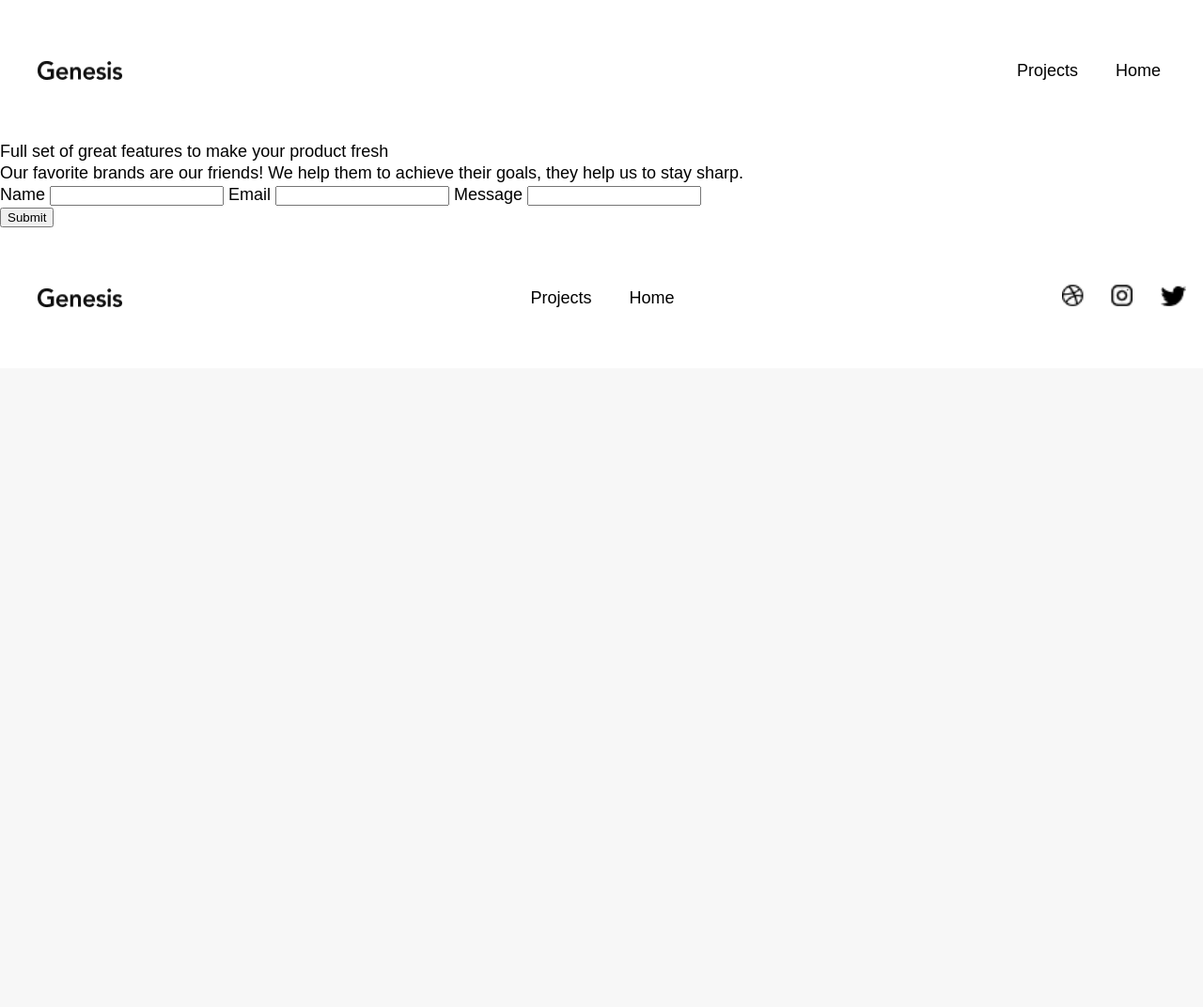
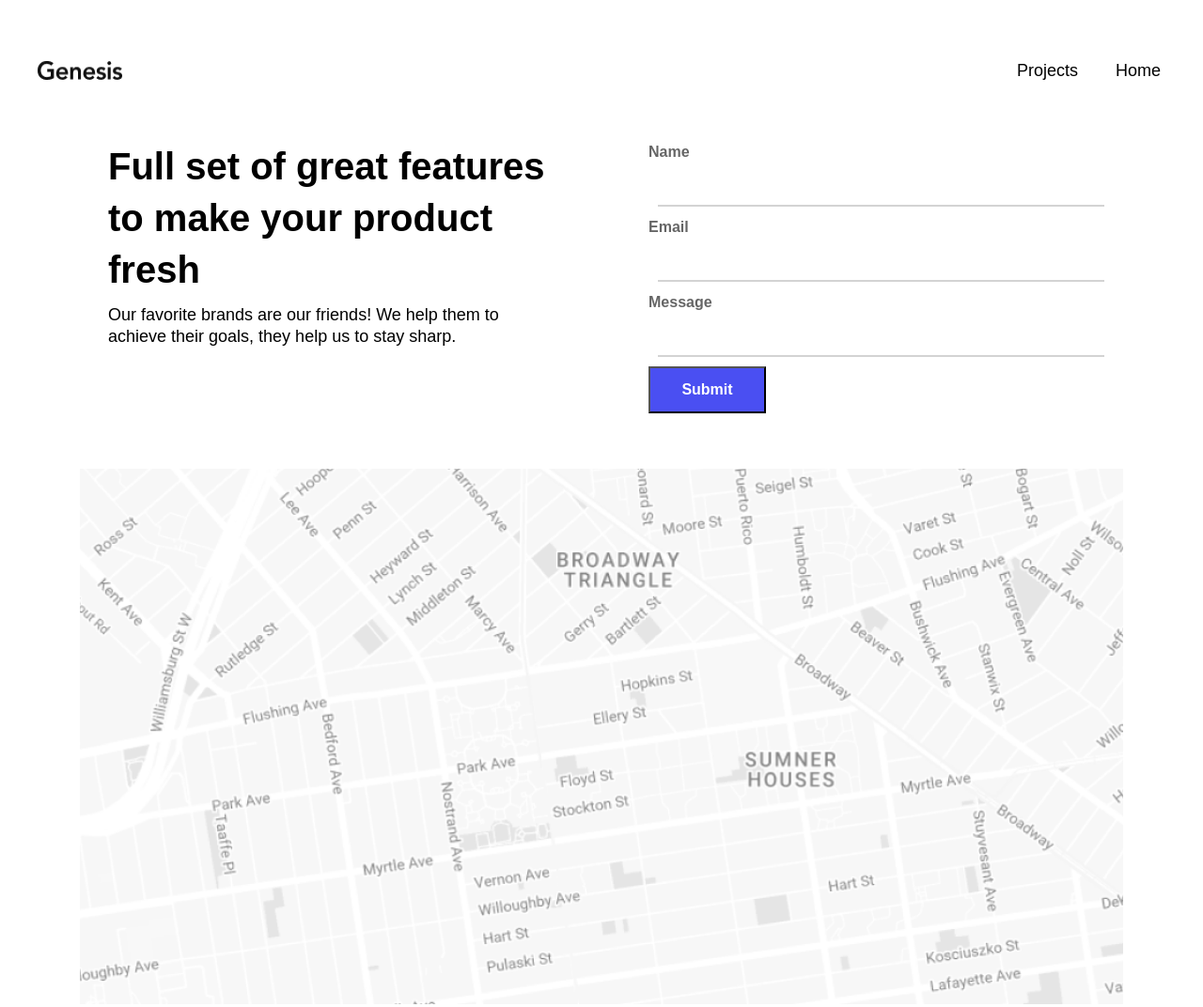
Before and after one commit to car0linb/genesis, a plain HTML site: page Pages/contact.html in a window 1280 px wide. Shown: the top 1072 px of the page at 94% size. Before the commit the page ends 800 px from the top, so only its background shows below. Drawn offline with Linux system fonts and the light colour scheme.

Commit message:
fixed contact

```diff
--- a/Pages/contact.html
+++ b/Pages/contact.html
@@ -22,7 +22,9 @@
     </header>
 
     <main>
-        <section class="contact_head">
+        <section class="section">
+            <div class="contact_head">
+                <div>
                     <div class="contact_title">
                         <h1>Full set of great
                             features to make your
@@ -31,19 +33,21 @@
                     <div class="contact_info">
                         <p>Our favorite brands are our friends! We help them to achieve their goals, they help us to stay sharp.</p>
                     </div>
+                </div>
 
                 <div class="form_container">
                     <form action="">
-                    <label for="name">Name</label>
+                        <label class="label" for="name">Name</label>
                         <input type="text" name="Name" id="name">
-                    <label for="email">Email</label>
-                    <input type="text" name="email" id="email">
-                    <label for="message">Message</label>
+                        <label class="label" for="email">Email</label>
+                        <input  type="text" name="email" id="email">
+                        <label class="label" for="message">Message</label>
                         <input type="text" name="meassage" id="message">
                     </form>
                     <button type="submit">Submit</button>
                 </div>
-
+                <img src="../Images/contact/Map.png" alt="Map">
+            </div>
         </section>
 
     </main>
--- a/Styles/_contact.scss
+++ b/Styles/_contact.scss
@@ -0,0 +1,70 @@
+
+.contact_head{
+    max-width: 1400px;
+    width: 100%;
+    min-height: 800px;
+    display: flex;
+    flex-wrap: wrap;
+    justify-content: center;
+    column-gap: 100px;
+
+    h1{
+        width: 475px;
+        height: 174px;
+        font-style: normal;
+        font-weight: bold;
+        font-size: 40px;
+        line-height: 55px;
+        align-self: flex-start;
+    }
+
+    .contact_info{
+        width: 445px;
+        height: 175px;
+    }
+
+    .form_container{
+        width: 475px;
+        height: 291px;
+        box-sizing: border-box;
+        display: flex;
+        flex-direction: column;
+        align-items: center;
+
+
+        input[type=text]{
+            box-sizing: border-box;
+            width: 100%;
+            min-height: 37px;
+            border: none;
+            border-bottom: solid 2px lightgray;
+            margin: 10px;
+        }
+
+        .label{
+            font-style: normal;
+            font-weight: bold;
+            font-size: 16px;
+            line-height: 20px;
+            mix-blend-mode: normal;
+            opacity: 0.6;
+        }
+
+        button{
+            width: 125px;
+            height: 50px;
+            background-color: #4A4FF2;
+            color: white;
+            font-size: 16px;
+            font-weight: 700;
+            align-self: flex-start;
+        }
+
+        img{
+            padding: 20px;
+            margin:25px;
+        }
+
+
+    }
+}
--- a/Styles/index.scss
+++ b/Styles/index.scss
@@ -24,3 +24,4 @@ body{
 @import'service-list';
 @import 'awards';
 @import 'project-detail';
+@import 'contact';
```
Also changed, not shown: Images/contact/Map.png (added), Styles/index.css, 1 other file. Lines whose indentation alone changed are shown as unchanged.
